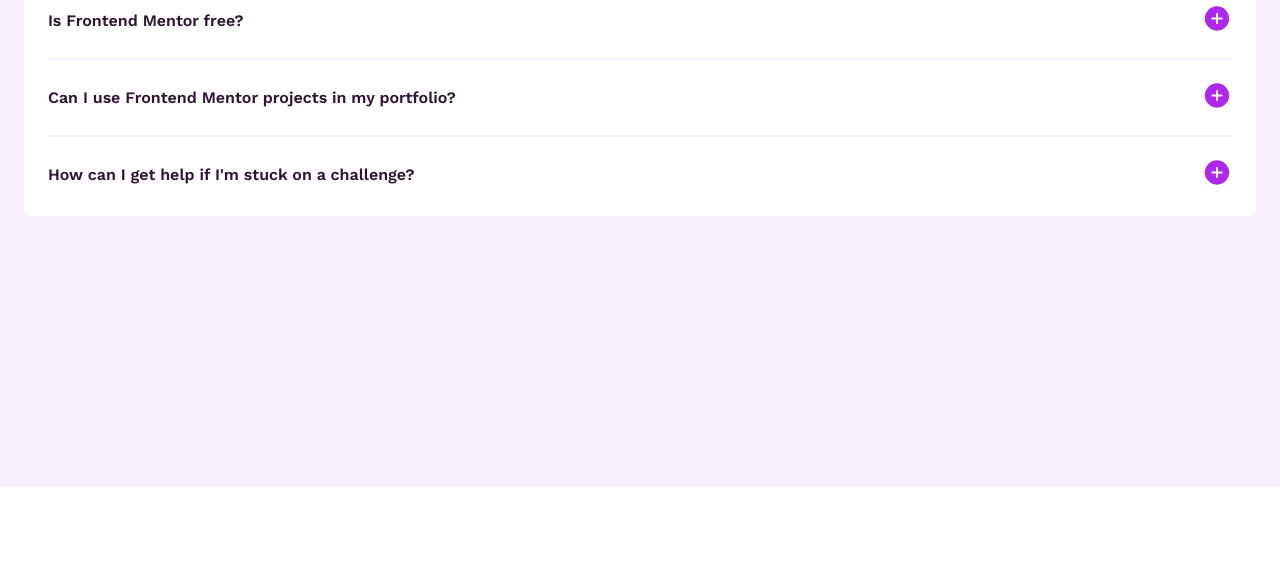
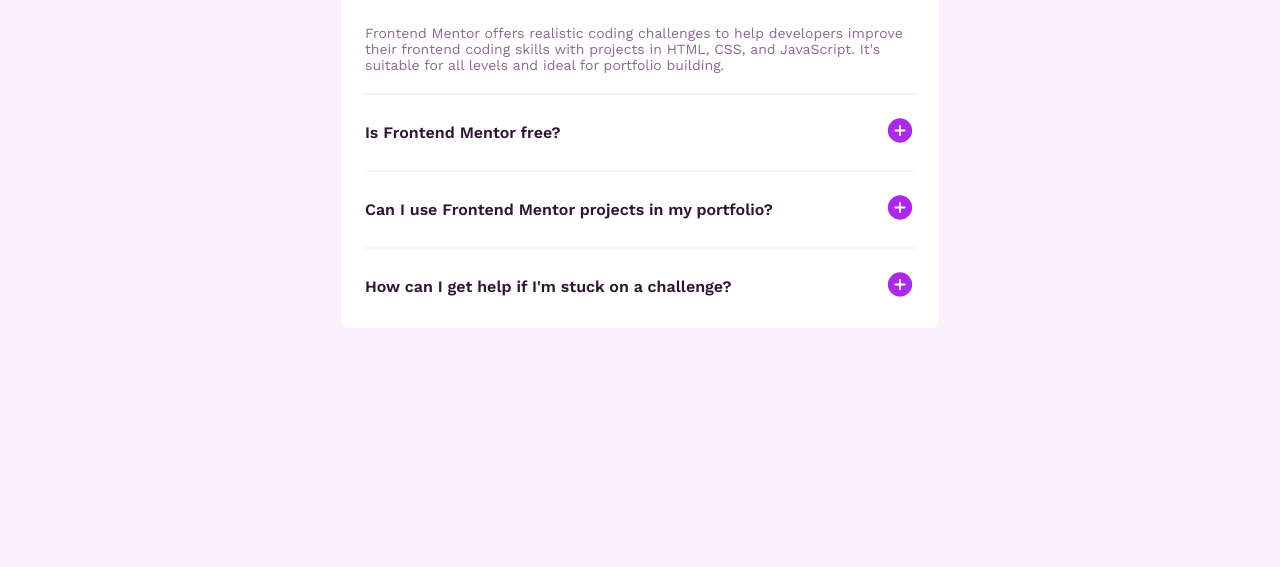
Before and after one commit to Veena-K-Venugopal/fm-faq-accordion, a plain HTML site: page index.html in a window 1280 px wide. Shown: the part 358-925 px from the top of the page. Before the commit the page ends 845 px from the top, so only its background shows below. Drawn offline with nearby package versions, Linux system fonts and the light colour scheme.

Commit message:
Modified desktop layout background

```diff
--- a/styles.css
+++ b/styles.css
@@ -15,10 +15,10 @@ body {
     display: flex;
     flex-direction: column;
     gap: 2rem;
-    min-height: 70vh;
+    min-height: 80vh;
     padding: 142.5px 1.5rem;
     background-image: url(assets/background-pattern-mobile.svg), linear-gradient(var(--light-pink) 25%, var(--light-pink) 100%);
-    background-repeat: no-repeat;
+    background-repeat: repeat-x;
 }
 
 main {
@@ -85,3 +85,15 @@ section p {
 hr {
     border: 1px solid var(--light-pink);
 }
+
+@media screen and (min-width: 550px) {
+
+    body {
+        background-image: url(assets/background-pattern-desktop.svg), linear-gradient(var(--light-pink) 25%, var(--light-pink) 100%);
+    }
+
+    main {
+        max-width: 550px;
+        margin: auto;
+    }
+}
```
